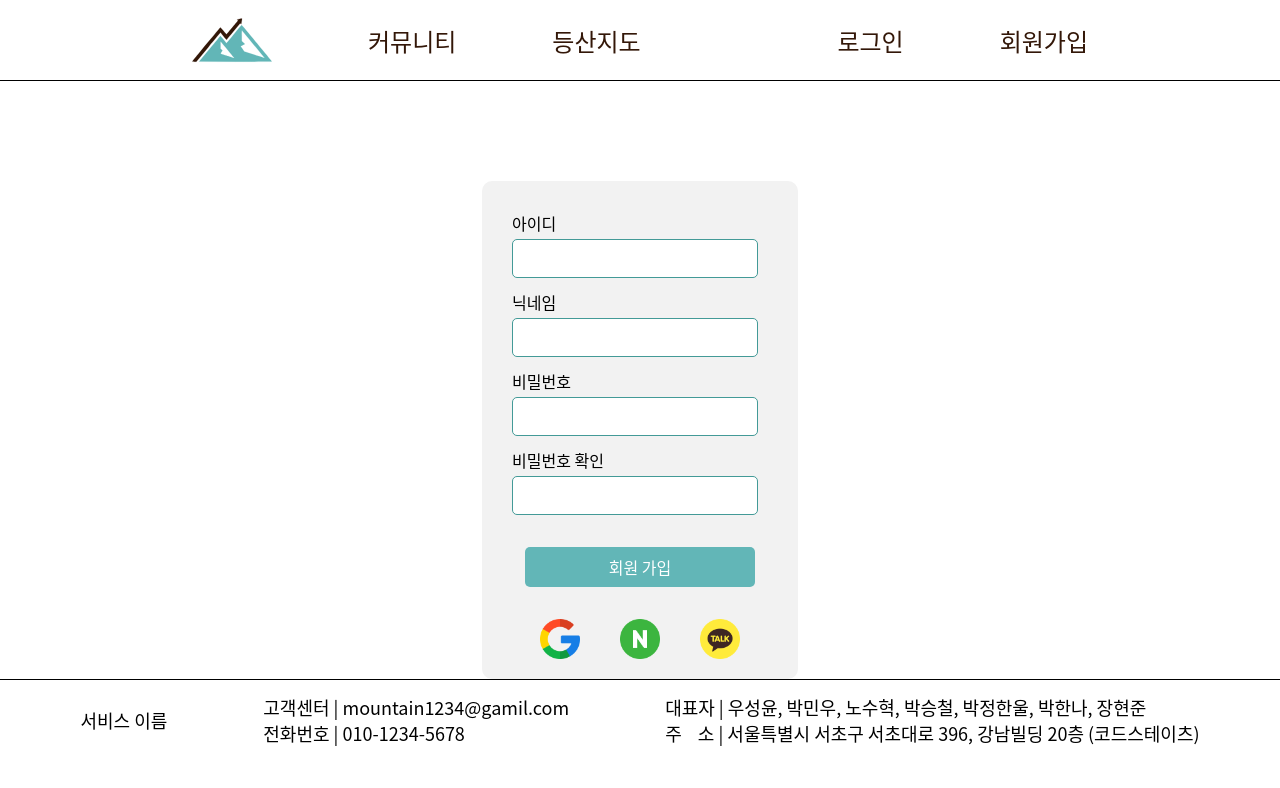
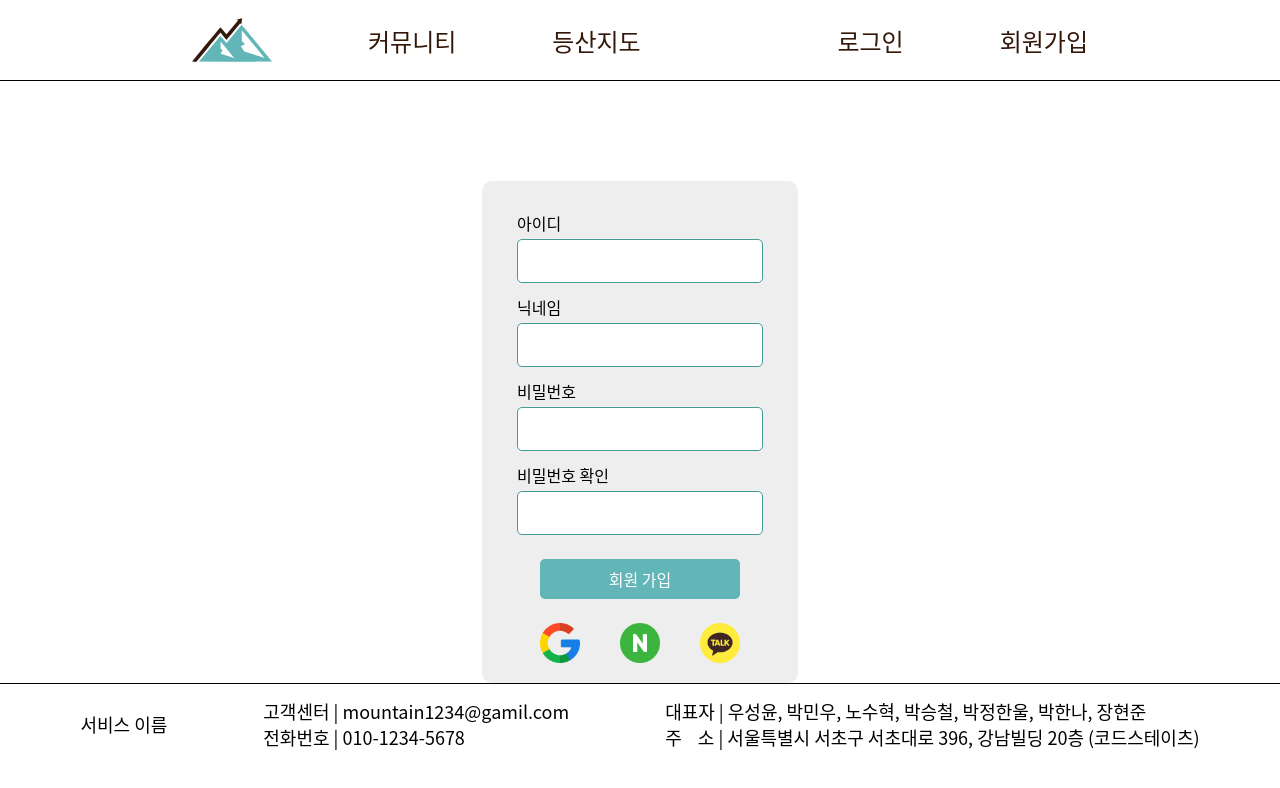
Before and after one commit to codestates-seb/seb41_main_029, a React (Create React App) app in the folder client/: page /signup in a window 1280 px wide. Shown: the top 788 px of the page. Built offline with nearby package versions, Linux system fonts and the light colour scheme.

Commit message:
refact: 회원가입 css 수정

```diff
--- a/client/src/component/Button.js
+++ b/client/src/component/Button.js
@@ -15,7 +15,7 @@ const LoginBtn = styled.button`
   }
 
   &:active {
-    transform: scale(0.9);
+    transform: scale(0.95);
     box-shadow: 3px 2px 22px 1px rgba(0, 0, 0, 0.24);
   }
 `;
--- a/client/src/page/Signup.js
+++ b/client/src/page/Signup.js
@@ -14,15 +14,14 @@ const LoginLayout = styled.div`
 let SignupBackground = styled.div`
   margin-top: 100px;
   width: 316px;
-  background-color: #f2f2f2;
-  /* ${({ theme }) => theme.colors.container}; */
+  background-color: ${({ theme }) => theme.colors.container};
   border-radius: 10px;
   align-items: center;
 `;
 
 const InputLayout = styled.div`
   margin-top: 30px;
-  margin-left: 30px;
+  margin-left: 35px;
 `;
 
 const LabelLayout = styled.div`
@@ -40,7 +39,7 @@ let SignupBtn = styled.button``;
 let BtnLayout = styled.div`
   display: flex;
   justify-content: center;
-  margin-top: 12px;
+  margin-top: 4px;
 `;
 
 const InputContainer = styled.div`
@@ -59,7 +58,7 @@ let Form = styled.div`
 let SocialLogin = styled.div`
   display: flex;
   justify-content: center;
-  margin-top: 12px;
+  margin-top: 4px;
 `;
 let SocialLoginLogo = styled.img`
   width: 40px;
@@ -77,7 +76,7 @@ export default function Signup() {
   };
 
   const idValidation = {
-    required: "입력해주세요.",
+    required: "아이디를 입력해주세요.",
     minLength: {
       value: 4,
       message: "최소 4자 이상의 아이디를 입력해주세요.",
@@ -89,15 +88,15 @@ export default function Signup() {
   };
 
   const nicknameValidation = {
-    required: "입력해주세요.",
+    required: "닉네임을 입력해주세요.",
     maxLength: {
       value: 8,
-      message: "최대 8자 이하의 아이디를 입력해주세요.",
+      message: "최대 8자 이하의 닉네임을 입력해주세요.",
     },
   };
 
   const pwdValidation = {
-    required: "입력해주세요.",
+    required: "비밀번호를 입력해주세요.",
     pattern: {
       value: /^(?=.*[A-Za-z])(?=.*\d)(?=.*[$@$!%*#?&])[A-Za-z\d$@$!%*#?&]{8,}$/,
       message: "8자리이상, 숫자,문자,특수문자가 들어가야됩니다.",
@@ -105,7 +104,7 @@ export default function Signup() {
   };
 
   const confirmPwdValidation = {
-    required: "입력해주세요",
+    required: "비밀번호를 입력해주세요.",
     validate: {
       check: (val) => {
         if (getValues("password") !== val) {
@@ -131,7 +130,7 @@ export default function Signup() {
                   <Input
                     id="id"
                     width="15rem"
-                    height="35px"
+                    height="40px"
                     fieldName="id"
                     validation={idValidation}
                     error={error.id}
@@ -145,7 +144,7 @@ export default function Signup() {
                   <Input
                     id="id"
                     width="15rem"
-                    height="35px"
+                    height="40px"
                     fieldName="nickname"
                     validation={nicknameValidation}
                     error={error.nickname}
@@ -161,7 +160,7 @@ export default function Signup() {
                   <Input
                     type="password"
                     width="15rem"
-                    height="35px"
+                    height="40px"
                     fieldName="password"
                     validation={pwdValidation}
                     error={error.password}
@@ -177,7 +176,7 @@ export default function Signup() {
                   <Input
                     type="password"
                     width="15rem"
-                    height="35px"
+                    height="40px"
                     fieldName="confirmPassword"
                     validation={confirmPwdValidation}
                     error={error.confirmPassword}
@@ -188,7 +187,7 @@ export default function Signup() {
                 </InputContainer>
               </InputLayout>
               <BtnLayout>
-                <MainBtn text={"회원 가입"} width="230px" height="40px" />
+                <MainBtn text={"회원 가입"} width="200px" height="40px" />
                 {/* 폰트사이즈 16으로 */}
               </BtnLayout>
             </form>
@@ -212,10 +211,3 @@ export default function Signup() {
     </>
   );
 }
-
-// 회원가입 버튼 폰트 및 크기
-// 인풋창 높이 40px
-// 입력해주세요 밑에 폭 줄이기
-// 로그인 버튼 마진 줄이기
-// 소셜로그인 윗 간격 줄이기
-// 폰트 설정
```
